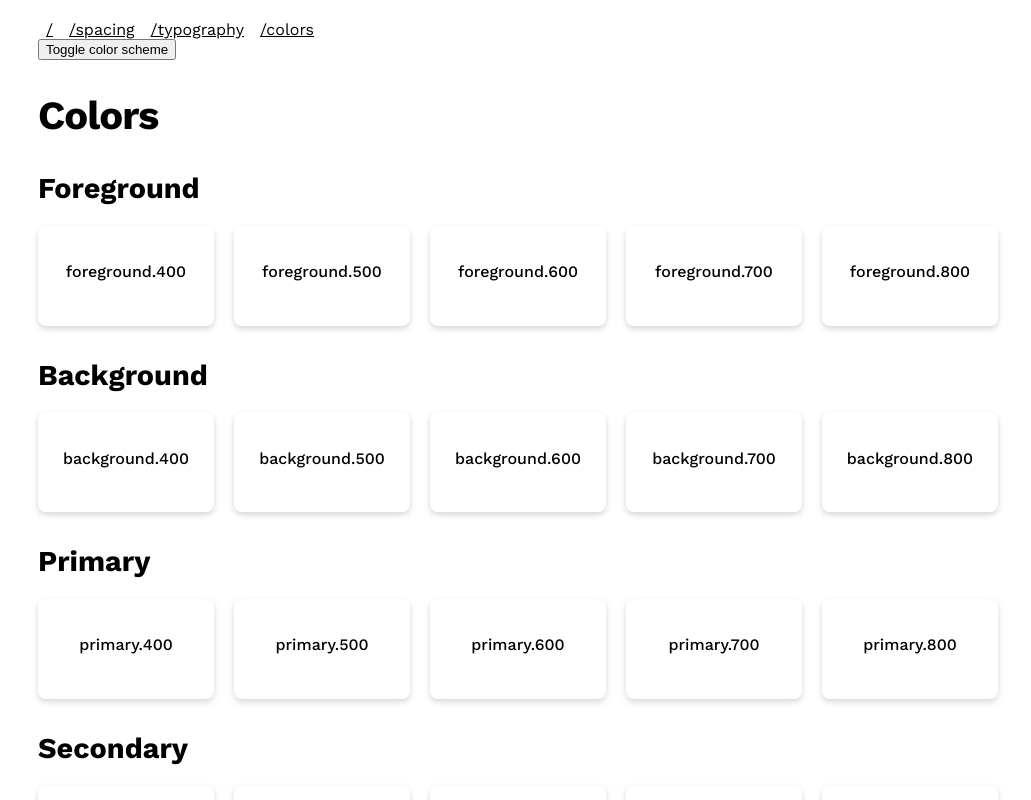
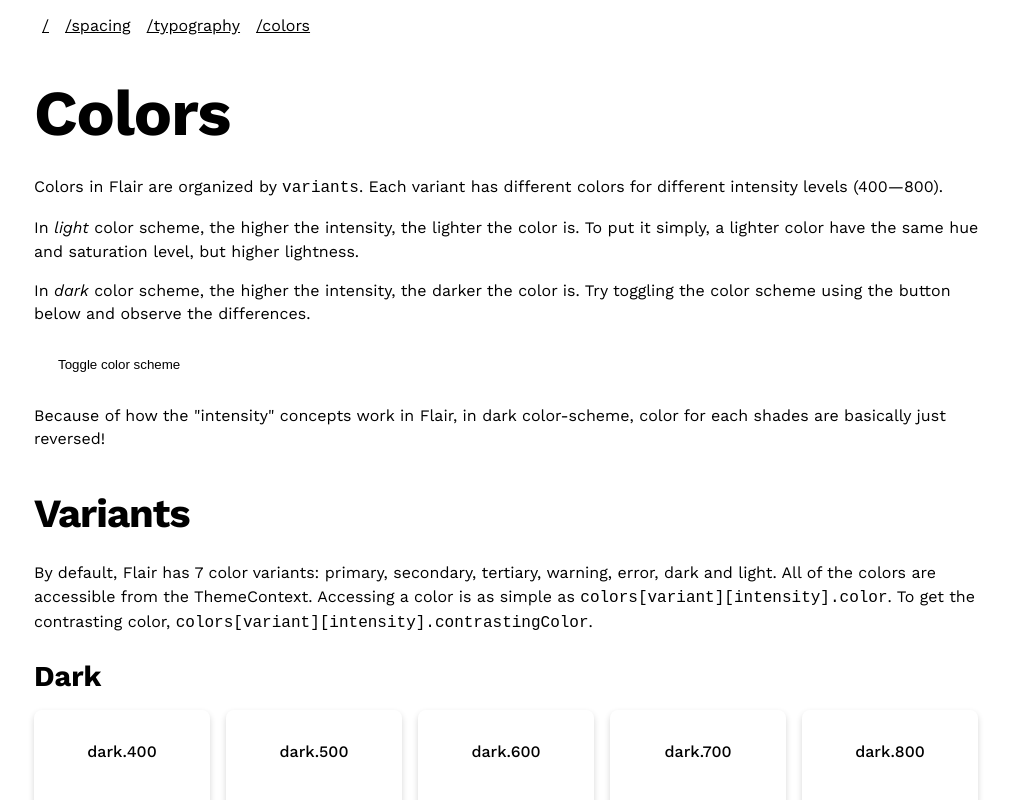
Before and after one commit to jackyef/flair, a Next.js app: page /colors in a window 1280 px wide. Shown: the top 800 px of the page, without its empty margins (122-1153 px from the left). Built offline with nearby package versions, Linux system fonts and the light colour scheme.

Commit message:
improvement: RUpdate /colors page

```diff
--- /dev/null
+++ b/src/flair/components/Button/Button.tsx
@@ -0,0 +1,29 @@
+import React from 'react';
+import cx from 'classnames';
+import { css } from 'goober';
+
+import { useTheme } from '@/flair/context/theme';
+import { ColorVariant } from '@/flair/theme/colors';
+
+interface Props extends React.ButtonHTMLAttributes<HTMLButtonElement> {
+  variant?: ColorVariant;
+}
+
+export const Button = ({ className, variant = 'primary', ...rest }: Props) => {
+  const { colors, space } = useTheme();
+  const localClass = css`
+    background: ${colors[variant][700].color};
+    color: ${colors[variant][700].contrastingColor};
+    border: none;
+    border-radius: 4px;
+    padding: ${space.lg} ${space.xl};
+
+    &:hover,
+    &:focus {
+      background: ${colors[variant][800].color};
+      color: ${colors[variant][800].contrastingColor};
+    }
+  `;
+
+  return <button className={cx(localClass, className)} {...rest} />;
+};
--- a/src/flair/components/Typography/Typography.tsx
+++ b/src/flair/components/Typography/Typography.tsx
@@ -25,23 +25,23 @@
 };
 
 const MARGIN_TOP_MAP: Record<TypographyElement, SizeVariant> = {
-  h1: 'xl',
-  h2: 'xl',
+  h1: '2xl',
+  h2: '2xl',
   h3: 'xl',
   h4: 'lg',
   h5: 'lg',
   h6: 'lg',
-  p: 'md',
+  p: 'lg',
 };
 
 const MARGIN_BOTTOM_MAP: Record<TypographyElement, SizeVariant> = {
-  h1: 'lg',
-  h2: 'lg',
+  h1: 'xl',
+  h2: 'xl',
   h3: 'lg',
   h4: 'md',
   h5: 'md',
   h6: 'md',
-  p: 'sm',
+  p: 'md',
 };
 
 const cssClasses = AVAILABLE_ELEMENTS.reduce((acc, element) => {
--- a/src/flair/context/theme.tsx
+++ b/src/flair/context/theme.tsx
@@ -13,7 +13,7 @@
 type ColorScheme = 'light' | 'dark';
 export type MappedColorVariant = ColorVariant | 'foreground' | 'background';
 
-type ColorMapping = Record<MappedColorVariant, ColorShade>;
+export type ColorMapping = Record<MappedColorVariant, ColorShade>;
 
 type ThemeContextValue = {
   toggleColorScheme: () => void;
@@ -36,10 +36,15 @@
   defaultContextValue,
 );
 
-const getColorMapping = (colorScheme: ColorScheme): ColorMapping => {
+const getColorMapping = (): ColorMapping => {
   const map: any = {};
+  const colorVariantsWithForegroundAndBackground = [
+    'foreground',
+    'background',
+    ...COLORS_VARIANTS,
+  ];
 
-  COLORS_VARIANTS.forEach((colorName) => {
+  colorVariantsWithForegroundAndBackground.forEach((colorName) => {
     COLOR_SHADE_VARIANTS.forEach((shadeStep) => {
       if (!map[colorName]) map[colorName] = {};
 
@@ -50,11 +55,10 @@
     });
   });
 
-  map['foreground'] = map[colorScheme === 'light' ? 'dark' : 'light'];
-  map['background'] = map[colorScheme === 'light' ? 'light' : 'dark'];
-
   return map;
 };
+
+const colorMapping = getColorMapping();
 
 export const ThemeProvider: React.FC = ({ children }) => {
   const [colorScheme, setColorScheme] = useState<ColorScheme>(
@@ -62,7 +66,6 @@
       ? (document.body.getAttribute('data-theme') as ColorScheme)
       : 'light',
   );
-  const [colors, setColors] = useState(getColorMapping(colorScheme));
 
   const toggleColorScheme = () => {
     const isDarkMode = colorScheme === 'dark';
@@ -71,12 +74,10 @@
       document.body.setAttribute('data-theme', 'dark');
       localStorage.setItem('flair-theme', 'dark');
       setColorScheme('dark');
-      setColors(getColorMapping('dark'));
     } else {
       document.body.setAttribute('data-theme', 'light');
       localStorage.setItem('flair-theme', 'light');
       setColorScheme('light');
-      setColors(getColorMapping('light'));
     }
   };
 
@@ -84,7 +85,7 @@
     <>
       <GlobalStyles />
       <ThemeContext.Provider
-        value={{ colorScheme, toggleColorScheme, space, colors }}
+        value={{ colorScheme, toggleColorScheme, space, colors: colorMapping }}
       >
         {children}
       </ThemeContext.Provider>
--- a/src/flair/theme/space.ts
+++ b/src/flair/theme/space.ts
@@ -10,15 +10,15 @@
 ] as const;
 
 export type SizeVariant = typeof SIZE_VARIANTS[number];
-export type Space = Record<SizeVariant, string>;
-
-export const space: Space = {
+export const space = {
   xs: '2px',
   sm: '4px',
   md: '8px',
-  lg: '20px',
-  xl: '32px',
+  lg: '16px',
+  xl: '24px',
   '2xl': '40px',
-  '3xl': '48px',
-  '4xl': '64px',
+  '3xl': '60px',
+  '4xl': '80px',
 } as const;
+
+export type Space = typeof space;
--- a/src/flair/utils/generateCssVariables.ts
+++ b/src/flair/utils/generateCssVariables.ts
@@ -6,10 +6,7 @@
 import { colors, COLORS_VARIANTS, COLOR_SHADE_VARIANTS } from '../theme/colors';
 
 const generateLightThemeCssVariables = () => {
-  const declarations: string[] = [
-    `--color-foreground: ${colors.dark[400].color};`,
-    `--color-background: ${colors.dark[400].contrastingColor};`,
-  ];
+  const declarations: string[] = [];
 
   COLORS_VARIANTS.forEach((colorName) => {
     COLOR_SHADE_VARIANTS.forEach((shadeStep) => {
@@ -19,6 +16,24 @@
       declarations.push(
         `--contrasting-color-${colorName}-${shadeStep}: ${colors[colorName][shadeStep].contrastingColor};`,
       );
+
+      if (colorName === 'light') {
+        declarations.push(
+          `--color-background-${shadeStep}: ${colors[colorName][shadeStep].color};`,
+        );
+        declarations.push(
+          `--contrasting-color-background-${shadeStep}: ${colors[colorName][shadeStep].contrastingColor};`,
+        );
+      }
+
+      if (colorName === 'dark') {
+        declarations.push(
+          `--color-foreground-${shadeStep}: ${colors[colorName][shadeStep].color};`,
+        );
+        declarations.push(
+          `--contrasting-color-foreground-${shadeStep}: ${colors[colorName][shadeStep].contrastingColor};`,
+        );
+      }
     });
   });
 
@@ -36,17 +51,31 @@
   COLORS_VARIANTS.forEach((colorName) => {
     COLOR_SHADE_VARIANTS.forEach((shadeStep, index) => {
       const oppositeShadeStep = REVERSED_SHADE_VARIANTS[index];
-      let usedColorName = colorName;
-
-      if (usedColorName === 'dark') usedColorName = 'light';
-      else if (usedColorName === 'light') usedColorName = 'dark';
 
       declarations.push(
-        `--color-${colorName}-${shadeStep}: ${colors[usedColorName][oppositeShadeStep].color};`,
+        `--color-${colorName}-${shadeStep}: ${colors[colorName][oppositeShadeStep].color};`,
       );
       declarations.push(
-        `--contrasting-color-${colorName}-${shadeStep}: ${colors[usedColorName][oppositeShadeStep].contrastingColor};`,
+        `--contrasting-color-${colorName}-${shadeStep}: ${colors[colorName][oppositeShadeStep].contrastingColor};`,
       );
+
+      if (colorName === 'dark') {
+        declarations.push(
+          `--color-background-${shadeStep}: ${colors[colorName][oppositeShadeStep].color};`,
+        );
+        declarations.push(
+          `--contrasting-color-background-${shadeStep}: ${colors[colorName][oppositeShadeStep].contrastingColor};`,
+        );
+      }
+
+      if (colorName === 'light') {
+        declarations.push(
+          `--color-foreground-${shadeStep}: ${colors[colorName][oppositeShadeStep].color};`,
+        );
+        declarations.push(
+          `--contrasting-color-foreground-${shadeStep}: ${colors[colorName][oppositeShadeStep].contrastingColor};`,
+        );
+      }
     });
   });
 
--- a/src/pages/colors.tsx
+++ b/src/pages/colors.tsx
@@ -1,5 +1,10 @@
-import { H2, H3, P } from '@/flair/components/Typography/Typography';
-import { MappedColorVariant, useTheme } from '@/flair/context/theme';
+import { Button } from '@/flair/components/Button/Button';
+import { H1, H2, H3, P } from '@/flair/components/Typography/Typography';
+import {
+  MappedColorVariant,
+  ColorMapping,
+  useTheme,
+} from '@/flair/context/theme';
 import { ColorShadeVariant } from '@/flair/theme/colors';
 import { shadows } from '@/flair/theme/shadow';
 import { space } from '@/flair/theme/space';
@@ -34,30 +39,11 @@
   }
 `;
 
-export default function Colors() {
-  const { toggleColorScheme, colors } = useTheme();
-
-  let colorNames = (Object.keys(
-    colors,
-  ) as unknown) as MappedColorVariant[];
-
-  colorNames = colorNames.filter(
-    (c) =>
-      c !== 'foreground' && c !== 'background' && c !== 'dark' && c !== 'light',
-  );
-  // We want foreground and background to be displayed first
-  colorNames.unshift('background');
-  colorNames.unshift('foreground');
-  // And dark and light to be displayed last
-  colorNames.push('dark');
-  colorNames.push('light');
-
-  return (
-    <main>
-      <button onClick={toggleColorScheme}>Toggle color scheme</button>
-      <H2>Colors</H2>
-
-      {colorNames.map((colorName) => {
+const renderColorSquares = (
+  colorNames: MappedColorVariant[],
+  colors: ColorMapping,
+) => {
+  return colorNames.map((colorName) => {
     const colorShade = colors[colorName];
 
     if (!colorShade) return;
@@ -98,7 +84,74 @@
         </ColorSwatchContainer>
       </>
     );
-      })}
+  });
+};
+
+export default function Colors() {
+  const { toggleColorScheme, colors } = useTheme();
+
+  const colorNames = (Object.keys(colors) as unknown) as MappedColorVariant[];
+
+  const variantColors = colorNames.filter(
+    (c) => c !== 'foreground' && c !== 'background',
+  );
+
+  const fgAndBgColors = ['foreground', 'background'] as MappedColorVariant[];
+
+  return (
+    <main>
+      <H1>Colors</H1>
+      <P>
+        Colors in Flair are organized by <code>variants</code>. Each variant has
+        different colors for different intensity levels (400—800).
+      </P>
+      <P>
+        In <i>light</i> color scheme, the higher the intensity, the lighter the
+        color is. To put it simply, a lighter color have the same hue and
+        saturation level, but higher lightness.
+      </P>
+
+      <P>
+        In <i>dark</i> color scheme, the higher the intensity, the darker the
+        color is. Try toggling the color scheme using the button below and
+        observe the differences.
+      </P>
+
+      <div
+        className={css`
+          margin: ${space.lg} 0;
+        `}
+      >
+        <Button onClick={toggleColorScheme}>Toggle color scheme</Button>
+      </div>
+
+      <P>
+        Because of how the &quot;intensity&quot; concepts work in Flair, in dark
+        color-scheme, color for each shades are basically just reversed!
+      </P>
+
+      <H2>Variants</H2>
+
+      <P>
+        By default, Flair has 7 color variants: primary, secondary, tertiary,
+        warning, error, dark and light. All of the colors are accessible from
+        the ThemeContext. Accessing a color is as simple as{' '}
+        <code>colors[variant][intensity].color</code>. To get the contrasting
+        color, <code>colors[variant][intensity].contrastingColor</code>.
+      </P>
+
+      {renderColorSquares(variantColors, colors)}
+
+      <H2>Foreground and background colors</H2>
+
+      <P>
+        In light color-scheme, background colors will refer to the light-variant
+        colors and foreground colors will refer to the dark-variant colors.
+        Similarly, in dark color-scheme, background colors are dark-variant and
+        foreground colors are light-variant.
+      </P>
+
+      {renderColorSquares(fgAndBgColors, colors)}
     </main>
   );
 }
```
Also changed, not shown: src/pages/typography.tsx (+26 -5 lines). Lines whose indentation alone changed are shown as unchanged.
